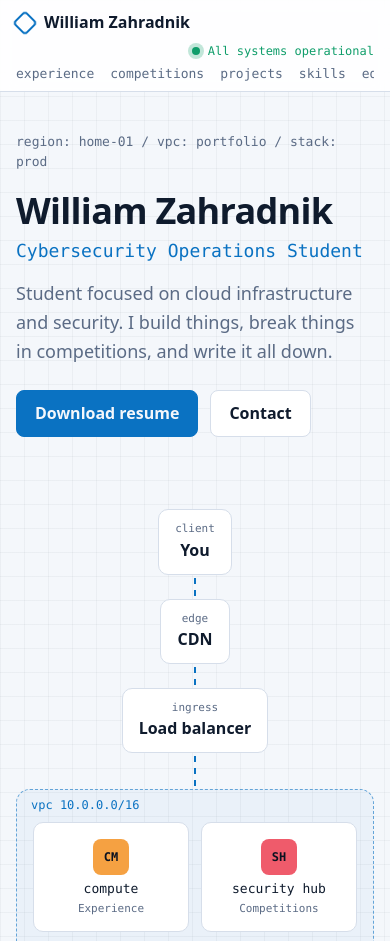
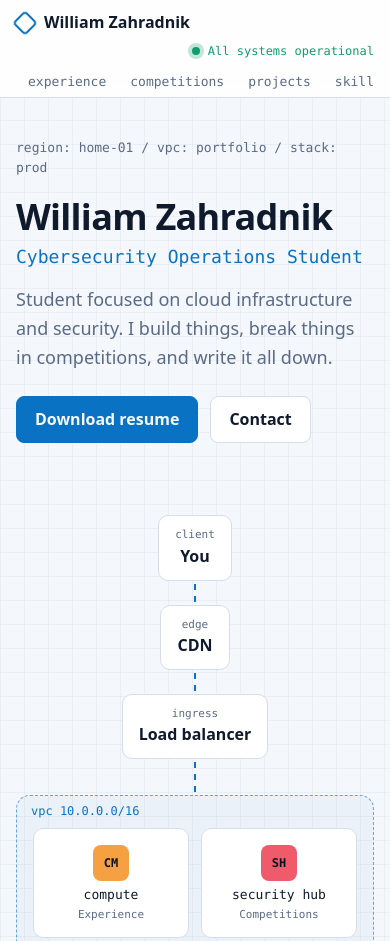
Before and after one commit to Nubitect/personal-site, a plain HTML site: page index.html in a window 390 px wide. Shown: the top 941 px of the page. Drawn offline with Linux system fonts and the light colour scheme.

Commit message:
Highlight selected and hovered nav tab
- Selected/hovered tab gets a shaded background and an accent underline
  on the bottom edge of the top bar
- Nav moves to its own row below 1100px so tabs don't wrap

Co-Authored-By: Claude Opus 5.5 <noreply@anthropic.com>

```diff
--- a/style.css
+++ b/style.css
@@ -9,6 +9,7 @@
   --accent: #4cc2ff;
   --ok: #34d399;
   --warn: #f5b041;
+  --shade: rgb(0 0 0 / 0.25);
   --c1: #f5a142; --c2: #ef5b6b; --c3: #4cc2ff; --c4: #a78bfa; --c5: #34d399; --c6: #f472b6;
   --mono: ui-monospace, "JetBrains Mono", "SF Mono", Menlo, Consolas, monospace;
   --sans: system-ui, -apple-system, "Segoe UI", Roboto, sans-serif;
@@ -17,7 +18,7 @@
 @media (prefers-color-scheme: light) {
   :root {
     --bg: #f4f7fb; --grid: #0f1b2d0a; --panel: #ffffff; --panel-2: #eef2f8; --line: #d6deea;
-    --text: #0f1b2d; --muted: #5b6b85; --accent: #0a72c2; --ok: #0f9d6a; --warn: #b7791f;
+    --text: #0f1b2d; --muted: #5b6b85; --accent: #0a72c2; --ok: #0f9d6a; --warn: #b7791f; --shade: rgb(0 0 0 / 0.06);
     color-scheme: light;
   }
 }
@@ -53,9 +54,10 @@ h1, h2, h3 { line-height: 1.2; margin: 0; }
 }
 .brand { display: flex; align-items: center; gap: 10px; color: var(--text); font-weight: 600; }
 .logo { width: 18px; height: 18px; border: 2px solid var(--accent); border-radius: 4px; transform: rotate(45deg); }
-.topbar nav { display: flex; gap: 16px; flex-wrap: wrap; font: 13px var(--mono); }
-.topbar nav a { color: var(--muted); }
-.topbar nav a:hover { color: var(--text); }
+/* nav fills the bar's height (negative margin cancels .topbar padding) so the underline sits on its bottom edge */
+.topbar nav { display: flex; flex-wrap: wrap; align-self: stretch; margin: -12px 0; font: 13px var(--mono); }
+.topbar nav a { display: flex; align-items: center; padding: 0 12px; color: var(--muted); }
+.topbar nav a:hover { color: var(--text); text-decoration: none; background: var(--shade); box-shadow: inset 0 -2px var(--accent); }
 .status { margin-left: auto; font: 12px var(--mono); color: var(--ok); display: flex; align-items: center; gap: 8px; white-space: nowrap; }
 .dot { width: 8px; height: 8px; border-radius: 50%; background: var(--ok); box-shadow: 0 0 0 4px color-mix(in srgb, var(--ok) 25%, transparent); }
 
@@ -126,7 +128,7 @@ body:has(#competitions:target) nav a[href="#competitions"],
 body:has(#projects:target) nav a[href="#projects"],
 body:has(#skills:target) nav a[href="#skills"],
 body:has(#education:target) nav a[href="#education"],
-body:has(#contact:target) nav a[href="#contact"] { color: var(--accent); }
+body:has(#contact:target) nav a[href="#contact"] { color: var(--accent); background: var(--shade); box-shadow: inset 0 -2px var(--accent); }
 
 /* sections */
 .svc { padding: 40px 0; }
@@ -195,9 +197,13 @@ body:has(#contact:target) nav a[href="#contact"] { color: var(--accent); }
 }
 
 /* phone */
+/* top bar needs ~1080px on one line; below that the nav moves to its own row */
+@media (max-width: 1100px) {
+  .topbar { flex-wrap: wrap; gap: 8px 16px; padding: 10px 16px; }
+  .topbar nav { order: 3; width: 100%; overflow-x: auto; flex-wrap: nowrap; margin: 0 0 -10px; }
+  .topbar nav a { padding: 8px 12px; }
+}
 @media (max-width: 720px) {
-  .topbar { flex-wrap: wrap; gap: 8px 16px; padding: 10px 16px; }
-  .topbar nav { order: 3; width: 100%; overflow-x: auto; flex-wrap: nowrap; }
   .hero { padding-top: 40px; }
   .flow { flex-direction: column; }
   .flow .wire { flex: none; width: 2px; height: 24px; min-width: 0;
```
